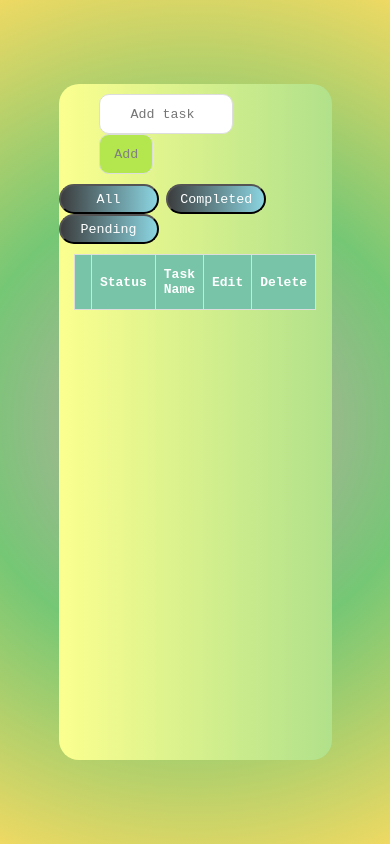
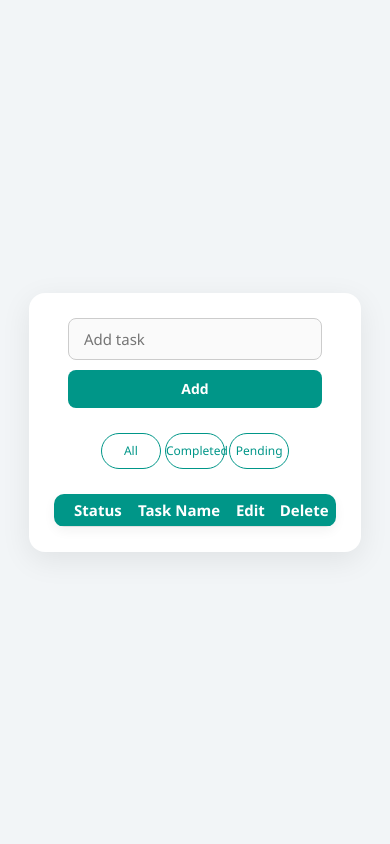
Before and after one commit to abhijithpr123/Todo-using-dom, a plain HTML site: page index.html in a window 390 px wide. Drawn offline with Linux system fonts and the light colour scheme.

Commit message:
add some changes in css

```diff
--- a/css/index.css
+++ b/css/index.css
@@ -1,8 +1,8 @@
 * {
-    margin: 0%;
-    padding: 0%;
+    margin: 0;
+    padding: 0;
     box-sizing: border-box;
-    font-family: monospace;
+    font-family: "Poppins", "Segoe UI", sans-serif;
 }
 
 body {
@@ -10,105 +10,213 @@ body {
     justify-content: center;
     align-items: center;
     height: 100vh;
-    background-color: red;
-    background-image: radial-gradient(circle, #c6a8a8, #75c775, #eed963);
+    background: #f2f5f7;
+    background-size: cover;
+    padding: 20px;
+    color: #333;
 }
 
 .main {
-    gap: 10px;
-    margin: auto;
-    height: 80vh;
-    width: 70%;
-    background-color: #04ffff;
-    background-image: linear-gradient(to right, #fbff8f, #b1e18b);
+    width: 85%;
+    max-width: 950px;
+    background: #ffffff;
+    border-radius: 16px;
+    box-shadow: 0 8px 30px rgba(0, 0, 0, 0.08);
+    padding: 40px;
     display: flex;
     flex-direction: column;
-    border-radius: 20px;
-    padding: 10px 0px 10px 0px;
     align-items: center;
+    gap: 25px;
+    transition: box-shadow 0.3s ease, transform 0.3s ease;
+}
+
+.main:hover {
+    transform: translateY(-3px);
+    box-shadow: 0 10px 35px rgba(0, 0, 0, 0.1);
 }
 
 .input {
-    width: 70%
+    width: 100%;
+    display: flex;
+    flex-wrap: wrap;
+    gap: 10px;
+    justify-content: center;
 }
 
 input {
-    border: 1px solid #ddd;
-    border-radius: 10px;
-    width: 70%;
-    height: 40px;
-    padding-left: 30px;
+    border: 1px solid #ccc;
+    border-radius: 8px;
+    width: 65%;
+    height: 42px;
+    padding: 0 15px;
+    font-size: 15px;
+    background-color: #fafafa;
+    transition: border 0.3s ease, box-shadow 0.3s ease;
+}
+
+input:focus {
+    border-color: #009688;
+    box-shadow: 0 0 5px rgba(0, 150, 136, 0.3);
+    outline: none;
 }
 
 #add {
-    width: 28%;
-    color: gray;
-    border: 1px solid #ddd;
-    border-radius: 10px;
-    height: 40px;
-    text-align: center;
-    padding: 10px;
-    background-color: rgb(179, 231, 77);
+    width: 30%;
+    min-width: 130px;
+    background-color: #009688;
+    color: #fff;
+    border: none;
+    border-radius: 8px;
+    font-weight: 600;
+    height: 42px;
+    cursor: pointer;
+    transition: background 0.3s ease, transform 0.2s ease;
 }
 
-.filter-button{
-    height: 30px;
-    width: 100px;
+#add:hover {
+    background-color: #00796b;
+    transform: scale(1.04);
+}
+
+.filter-button {
+    height: 36px;
+    width: 110px;
+    color: #009688;
+    border: 1px solid #009688;
+    border-radius: 50px;
+    background: transparent;
+    font-weight: 500;
+    cursor: pointer;
+    transition: all 0.3s ease;
+}
+
+.filter-button.active {
+    background: #009688;
+    color: #fff;
+    box-shadow: 0 3px 8px rgba(0, 150, 136, 0.3);
+}
+
+.filter-button:hover {
+    background: #009688;
     color: white;
-    border-radius: 50px;
-    background-color: #04ffff;
-    background-image: linear-gradient(to right, #3c3d3e, #8bd5e1);
 }
 
 table {
     border-collapse: collapse;
-    width: 70%;
+    width: 100%;
+    border-radius: 10px;
+    overflow: hidden;
+    background: white;
+    box-shadow: 0 4px 12px rgba(0, 0, 0, 0.05);
 }
 
-td,
-th {
-    border: 1px solid #ddd;
-    padding: 8px;
+th,
+td {
+    padding: 12px 16px;
+    border-bottom: 1px solid #e0e0e0;
+    text-align: left;
+    font-size: 15px;
 }
 
-tr:nth-child(even) {
-    background-color: #f2f2f2;
-}
-
-tr:nth-child(odd) {
-    background-color: #fbeded;
+th {
+    background-color: #009688;
+    color: #fff;
+    text-align: center;
 }
 
 tr:hover {
-    background-color: #ddd;
+    background-color: #f9f9f9;
 }
 
-th {
-    padding-top: 12px;
-    padding-bottom: 12px;
-    text-align: left;
-    background-color: #78c4a8;
-    color: white;
+.edit,
+.save,
+#delete {
+    border: none;
+    height: 32px;
+    width: 70px;
+    border-radius: 6px;
+    color: #fff;
+    font-weight: 500;
+    cursor: pointer;
+    transition: all 0.3s ease;
 }
 
-.edit,#save {
-    background-color: blue;
-    background-image: linear-gradient(to right, #8fb6ff, #a0da72);
-    padding: 2px;
-    height: 30px;
-    width: 60px;
-    border-radius: 10px;
-    border: 1px solid #ddd;
-    color: white;
+.edit {
+    background-color: #0288d1;
+}
+
+.edit:hover {
+    background-color: #0277bd;
+    transform: scale(1.05);
+}
+
+.save {
+    display: none;
+    background-color: #4caf50;
+}
+
+.save:hover {
+    background-color: #43a047;
+    transform: scale(1.05);
 }
 
 #delete {
-    background-color: blue;
-    background-image: linear-gradient(to right, #ecb8ca, #e65069);
-    padding: 2px;
-    height: 30px;
-    width: 60px;
+    background-color: #e53935;
+}
+
+#delete:hover {
+    background-color: #d32f2f;
+    transform: scale(1.05);
+}
+
+.no-tasks {
+    text-align: center;
+    padding: 25px;
+    color: #777;
+    font-size: 16px;
+    background: #fdfdfd;
     border-radius: 10px;
-    border: 1px solid #ddd;
-    color: white;
+    box-shadow: inset 0 0 10px rgba(0, 0, 0, 0.05);
 }
+
+@media (max-width: 768px) {
+    .main {
+        width: 95%;
+        padding: 25px;
+    }
+
+    .input {
+        flex-direction: column;
+        align-items: center;
+    }
+
+    input,
+    #add {
+        width: 90%;
+    }
+
+    table {
+        font-size: 14px;
+    }
+}
+
+@media (max-width: 480px) {
+
+    th,
+    td {
+        padding: 6px;
+    }
+
+    .filter-button,
+    .edit,
+    #delete,
+    .save {
+        width: 60px;
+        font-size: 12px;
+    }
+
+    #add {
+        height: 38px;
+        font-size: 14px;
+    }
+}
--- a/js/index.js
+++ b/js/index.js
@@ -38,7 +38,7 @@ function display() {
         </td>
         <td>
         <button id="edit${i}" class="edit" onclick="editTask(${i})">Edit</button>
-        <button style="display:none" id="save${i}" onclick="saveTask(${i})">Save</button>
+        <button style="display:none" class="save" id="save${i}" onclick="saveTask(${i})">Save</button>
         </td>
         <td><button id="delete" onclick="deleteTask(${i})">Delete</button></td>
       </tr>
@@ -70,15 +70,15 @@ function saveTask(index) {
 
   let editText = document.getElementById(`edittext${index}`);
   let newText = editText.value.trim();
-  if(newText !== ""){
-    Todo[index].name=newText;
+  if (newText !== "") {
+    Todo[index].name = newText;
   }
   display()
 }
 
 function deleteTask(index) {
   if (confirm(`Are you sure you want to delete "${Todo[index].name}"?`)) {
-    Todo = Todo.filter((_,i)=> i !==index)
+    Todo = Todo.filter((_, i) => i !== index)
     display();
   }
 }
```
Also changed, not shown: index.html (indentation only).
